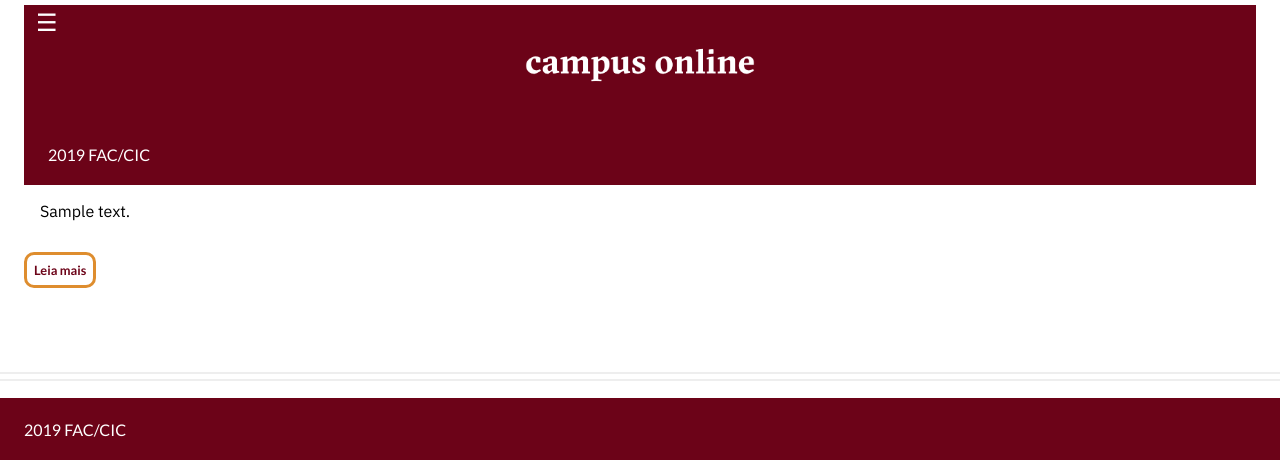
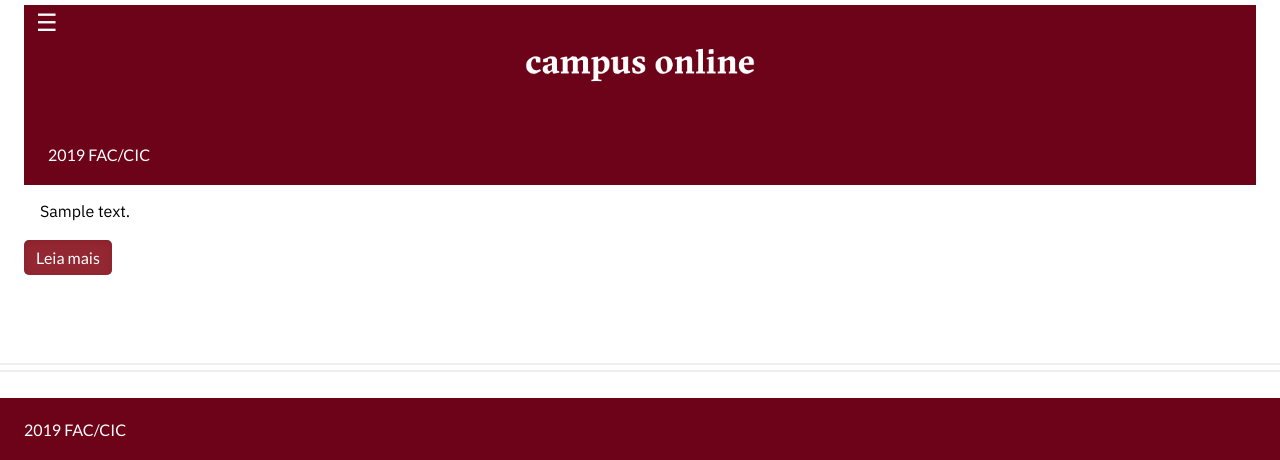
Before and after one commit to fernandams/APP-Campus-Online-v4.0, a Django app: template campus_app/templates/campus_app/home.html in a window 1280 px wide. Shown: the part 340-800 px from the top of the page. Run offline with Django 3.2, Linux system fonts and the light colour scheme; the template is opened without the code that fills it: most values are stand-ins (such as "Sample title", 1, 10 or a date in 2020); style sheets or scripts are compiled from the project's sources; parts of the project's set-up code (start-up, migrations or seed data) failed here and were passed over; some libraries are stand-ins or nearby versions.

Commit message:
:watermelon: Página inicial finalizada

```diff
--- a/campus_app/static/campus_app/styles.scss
+++ b/campus_app/static/campus_app/styles.scss
@@ -369,21 +369,19 @@ button:hover {
 
 .link {
 	display: inline-block;
-	border: 3px solid #de8d2e;
-	border-radius: 10px;
-	margin-top: 15px;
-	padding: 7px;
-	font-weight: bold;
-	color: #6c0318;
+	background-color: #942832;
+	box-shadow: inset 0 2px 15px -10px #5c0314;
+	padding: 0.5rem 0.75rem;
+	color: white;
+	border: none;
+	border-radius: 5px;
+	font-weight: 400;
+	font-family: 'Lato', sans-serif;
+	font-size: 1rem;
 	text-decoration: none;
-	transition-duration: 0.3s;
-    cursor: pointer;
-	font-size: 80%;
+	margin: 0.2rem 0;
 }
 
-.link:hover {
-	background-color: #de8d2e;
-}
 
 /*################################### CSS NEWS LIST ###################################*/
 
--- a/campus_app/templates/campus_app/base.html
+++ b/campus_app/templates/campus_app/base.html
@@ -66,7 +66,7 @@
               <a href="https://www.youtube.com/channel/UChJBFMMGoVw2yXeFIllVnZw" onClick={closeNav()} target="_blank">{% fa5_icon 'youtube' 'fab' %} Youtube</a>
             </li>
             <li>
-              <a href="https://issuu.com/campusunb" onClick={closeNav()} target="_blank">{% fa5_icon 'link' 'fas' %} Issu</a>
+              <a href="https://issuu.com/campusunb" onClick={closeNav()} target="_blank">{% fa5_icon 'link' 'fas' %} Issuu</a>
             </li>
           </ul>
         </div>
--- a/campus_app/templates/campus_app/home.html
+++ b/campus_app/templates/campus_app/home.html
@@ -33,7 +33,7 @@
                 <p>{{ noticia.texto }}</p>
               </div>
               {% if noticia.link_externo %}
-                <a class="link" href="{{ noticia.link_externo }}" target="_blank"><b>Leia mais</b></a>
+                <a class="link" href="{{ noticia.link_externo }}" target="_blank">Leia mais</a>
               {% endif %}
             </div>
           {% endfor %}
```
Also changed, not shown: campus_app/static/campus_app/styles.css (+10 -12 lines), 1 other file.
